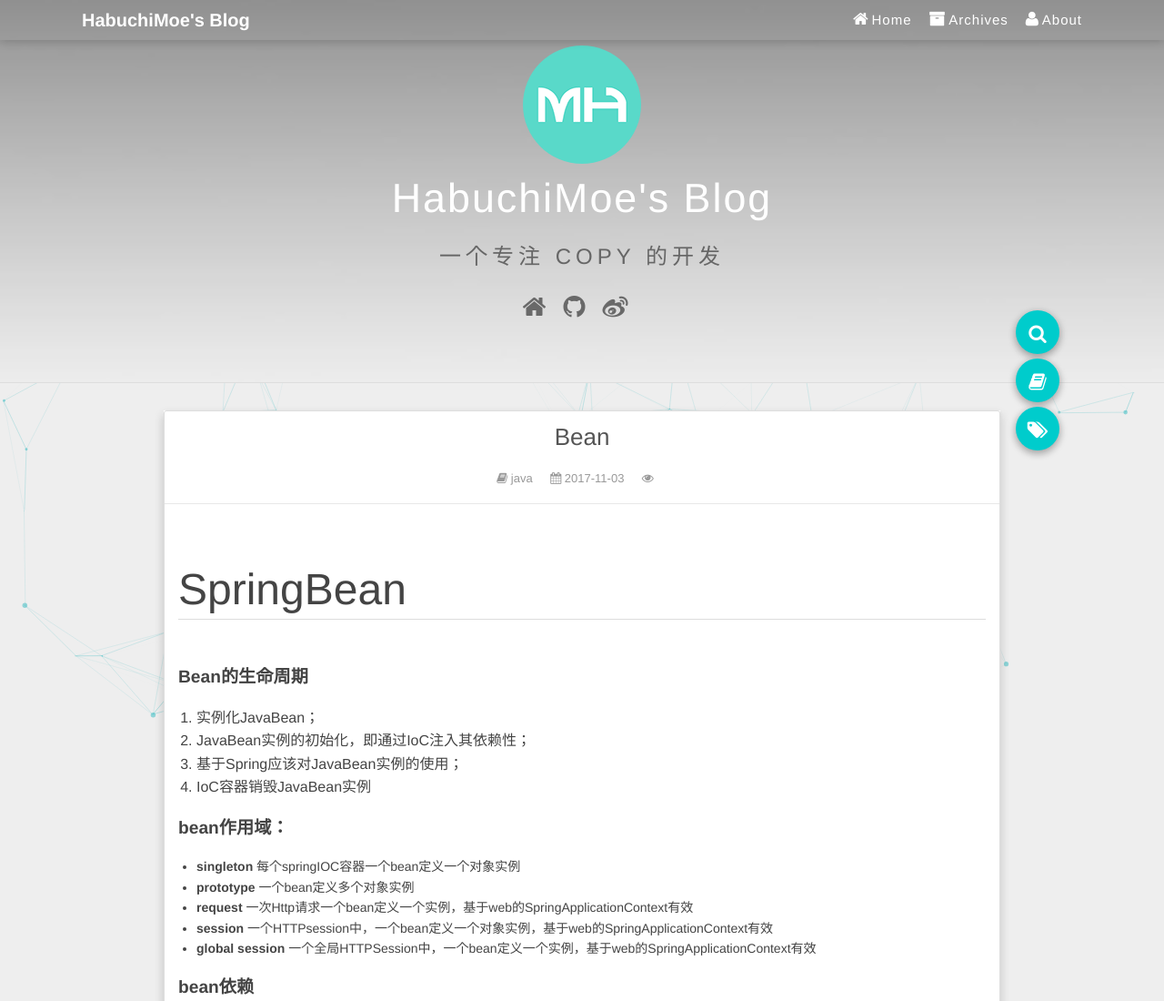
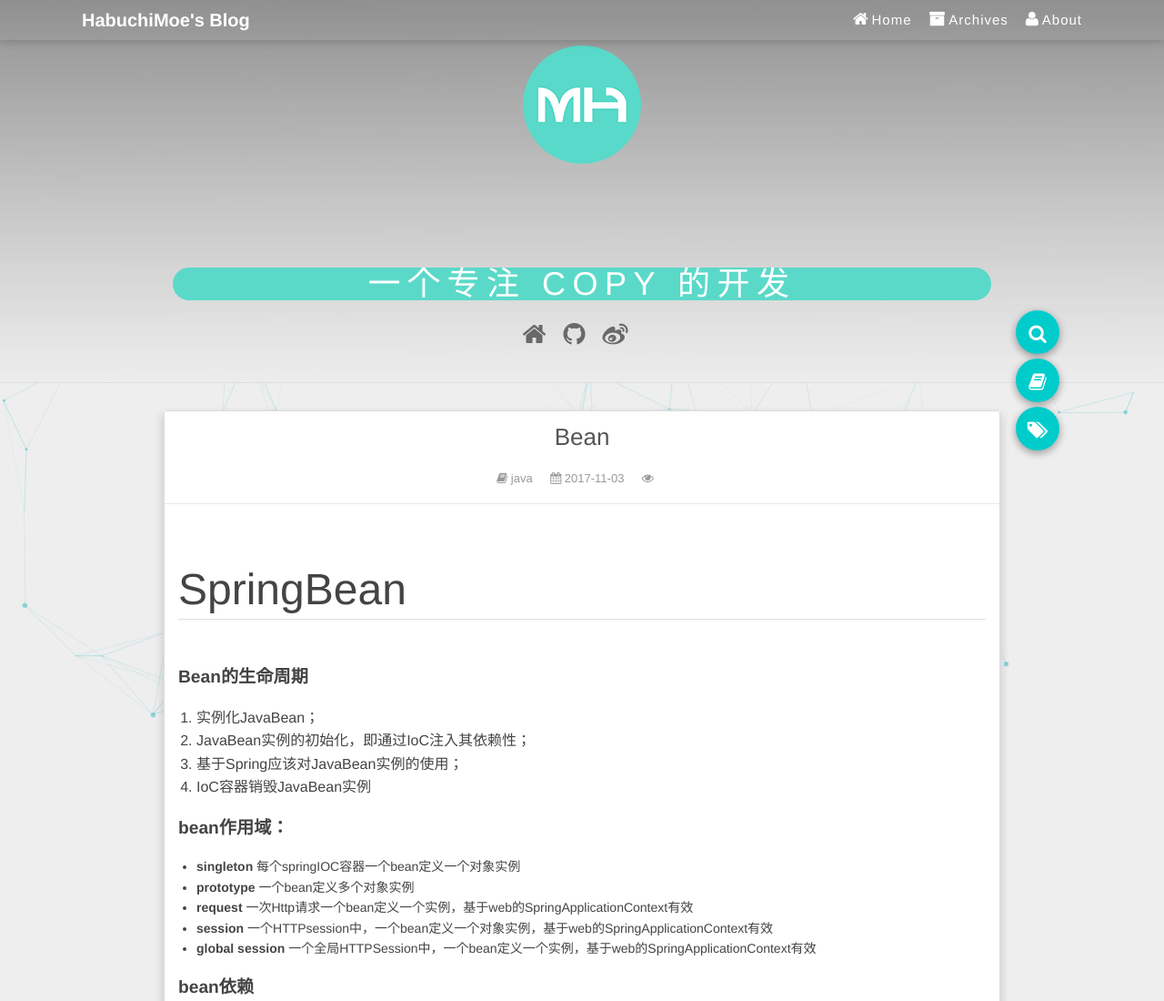
Before and after one commit to habuchimoe/habuchimoe.github.io, a plain HTML site: page 2017/11/03/Bean/index.html in a window 1280 px wide. Shown: the top 1100 px of the page at 91% size. Drawn offline with nearby package versions, Linux system fonts and the light colour scheme; some packages are replaced by stand-ins of ours; a script that the page names is missing.

Commit message:
Site updated: 2017-11-03 17:11:53

```diff
--- a/2017/11/03/Bean/index.html
+++ b/2017/11/03/Bean/index.html
@@ -78,16 +78,16 @@
                 </a>
             </div>
             <div class="header-info">
-                <div id="header-title">
+                <!-- <div id="header-title">
 
-                    <h2>
+                    <h2 style="margin-top: 70px;color: #021575;border-radius: 12px">
                         HabuchiMoe&#39;s Blog
                     </h2>
 
-                </div>
+                </div> -->
                 <div id="header-description">
 
-                    <h3>
+                    <h3 style="color: white;background: #5AD9C9;border-radius: 12px;transform: scale(1.5);margin-top: 90px;">
                         一个专注 COPY 的开发
                     </h3>
 
```
Also changed, not shown: 2017/11/03/Redis主从复制配置-1/index.html (+4 -4 lines), 2017/11/03/oC/index.html (+4 -4 lines), archives/2017/11/index.html (+4 -4 lines), archives/2017/index.html (+4 -4 lines), archives/index.html (+4 -4 lines), categories/java/index.html (+4 -4 lines), categories/redis/index.html (+4 -4 lines), index.html (+4 -4 lines), tags/redis/index.html (+4 -4 lines), tags/spring/index.html (+4 -4 lines), images/banner3.jpg (added), images/banner4.jpg (added).
